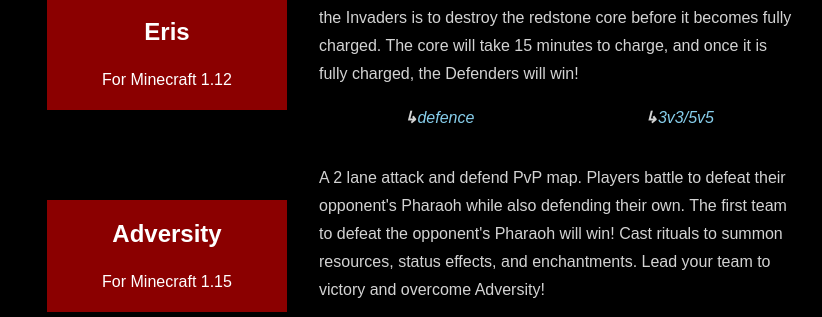
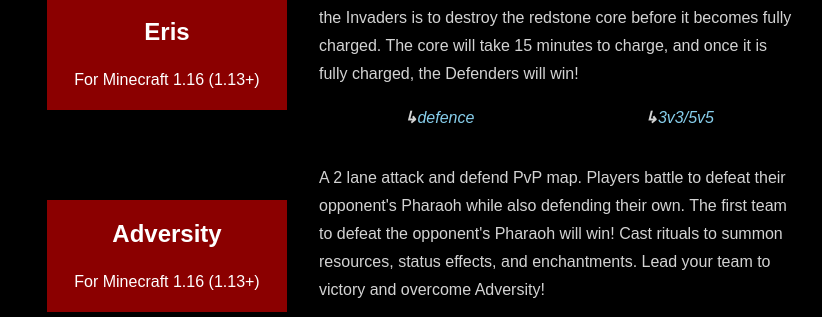
Before and after one commit to NotJeven/map-repository-webpage, a plain HTML site: page index.html in a window 1280 px wide. Shown: the part 167-484 px from the top of the page, without its empty margins (217-1039 px from the left). Drawn offline with Linux system fonts and the light colour scheme.

Commit message:
1.16 and new eris

```diff
--- a/index.html
+++ b/index.html
@@ -14,7 +14,7 @@
 			<a href="https://notjeven.github.io/eris">
 				<div class="download">
 					<h2>Eris</h2>
-					<p>For Minecraft 1.12</p>
+					<p>For Minecraft 1.16 (1.13+)</p>
 				</div>
 			</a>
 			<div class="detail">
@@ -27,7 +27,7 @@
 			<a href="https://notjeven.github.io/adversity">
 				<div class="download">
 					<h2>Adversity</h2>
-					<p>For Minecraft 1.15</p>
+					<p>For Minecraft 1.16 (1.13+)</p>
 				</div>
 			</a>
 			<div class="detail">
```
